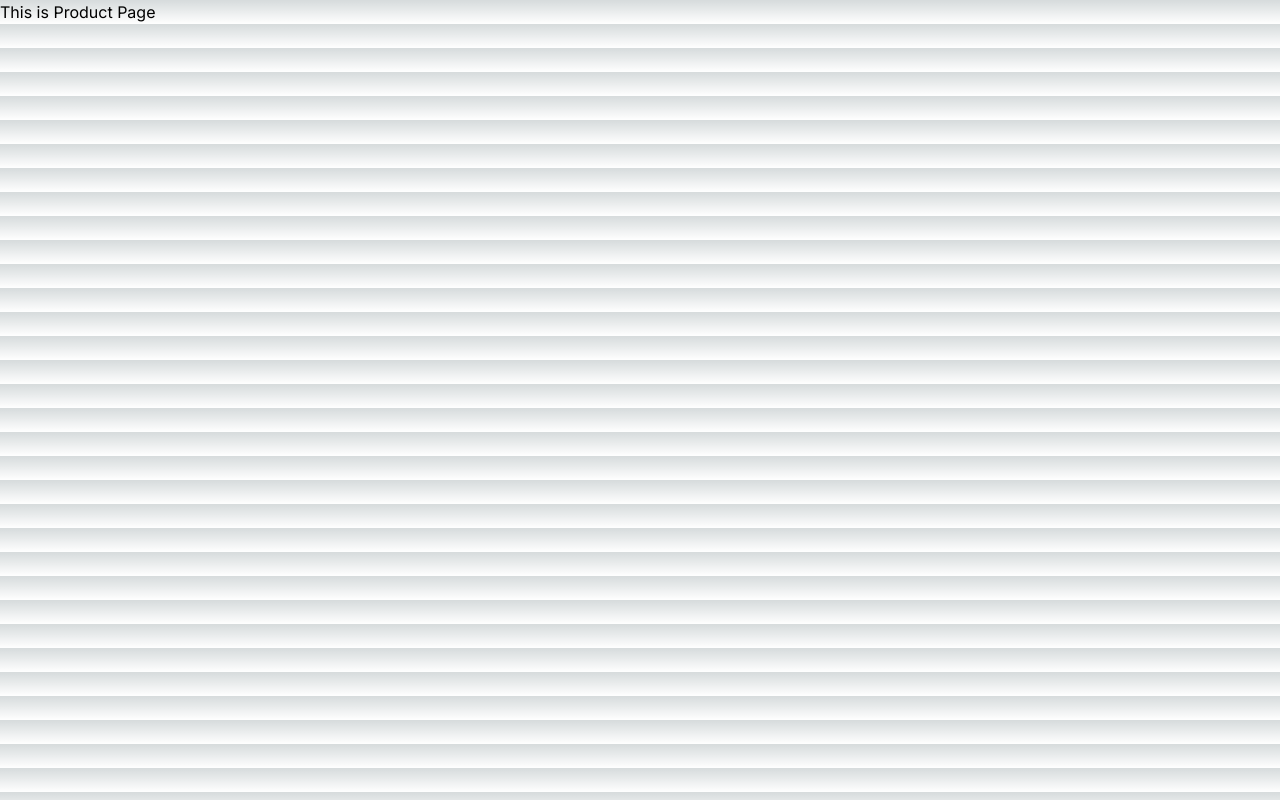
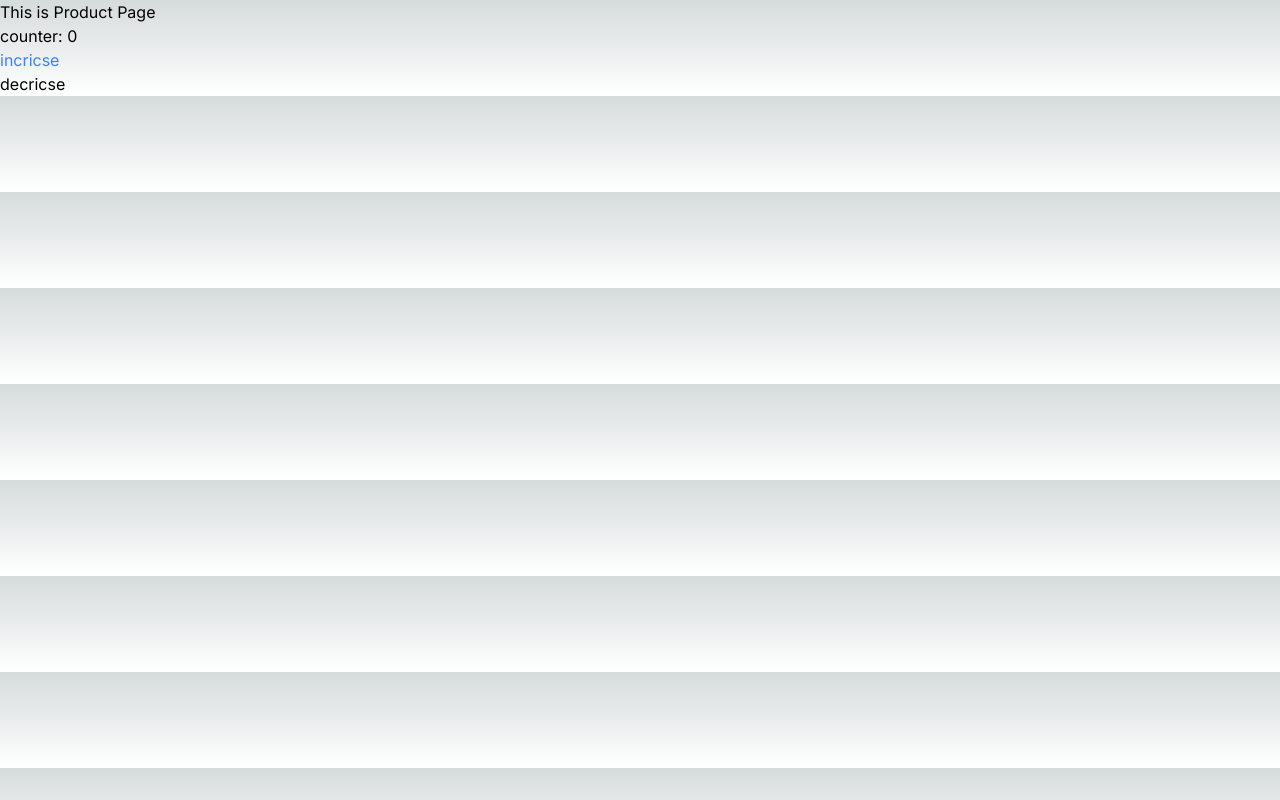
Before and after one commit to SakibAlHasan10/new-next.js-app, a Next.js app: page /products in a window 1280 px wide. Built offline with nearby package versions, Linux system fonts and the light colour scheme.

Commit message:
create not-font page and loadding page , error page

```diff
--- /dev/null
+++ b/src/app/error.js
@@ -0,0 +1,10 @@
+'use client'
+const ErrorPage = () => {
+    return (
+        <div>
+            <h1 className="text-red-500">some thing</h1>
+        </div>
+    );
+};
+
+export default ErrorPage;
--- /dev/null
+++ b/src/app/loading.js
@@ -0,0 +1,11 @@
+import React from 'react';
+
+const LoadingPage = () => {
+    return (
+        <div>
+            <h1>loading ...</h1>
+        </div>
+    );
+};
+
+export default LoadingPage;
--- /dev/null
+++ b/src/app/not-found.js
@@ -0,0 +1,11 @@
+import React from 'react';
+
+const NotFound = () => {
+    return (
+        <div>
+            <h1>404!!! page not fount</h1>
+        </div>
+    );
+};
+
+export default NotFound
--- a/src/app/page.js
+++ b/src/app/page.js
@@ -1,6 +1,8 @@
 import React from 'react';
 
 const HomePage = () => {
+// throw new Error()
+
   return (
     <div>
       <h1>This is next app</h1>
--- a/src/app/products/page.js
+++ b/src/app/products/page.js
@@ -1,9 +1,10 @@
-import React from 'react';
-
+import Counter from "@/components/counter/Counter";
 const ProductPage = () => {
     return (
         <div>
             <h1>This is Product Page</h1>
+
+            <Counter/>
         </div>
     );
 };
--- /dev/null
+++ b/src/components/counter/Counter.jsx
@@ -0,0 +1,28 @@
+"use client";
+
+import { useState } from "react";
+
+const Counter = () => {
+  const [counter, setCounter] = useState(0);
+
+  return (
+    <div>
+      <h2>counter: {counter}</h2>
+      <button
+        className="btn text-blue-500"
+        onClick={() => setCounter(counter + 1)}
+      >
+        incricse
+      </button>
+      <br />
+      <button
+        className="btn btn-primary"
+        onClick={() => setCounter(counter - 1)}
+      >
+        decricse
+      </button>
+    </div>
+  );
+};
+
+export default Counter;
```
